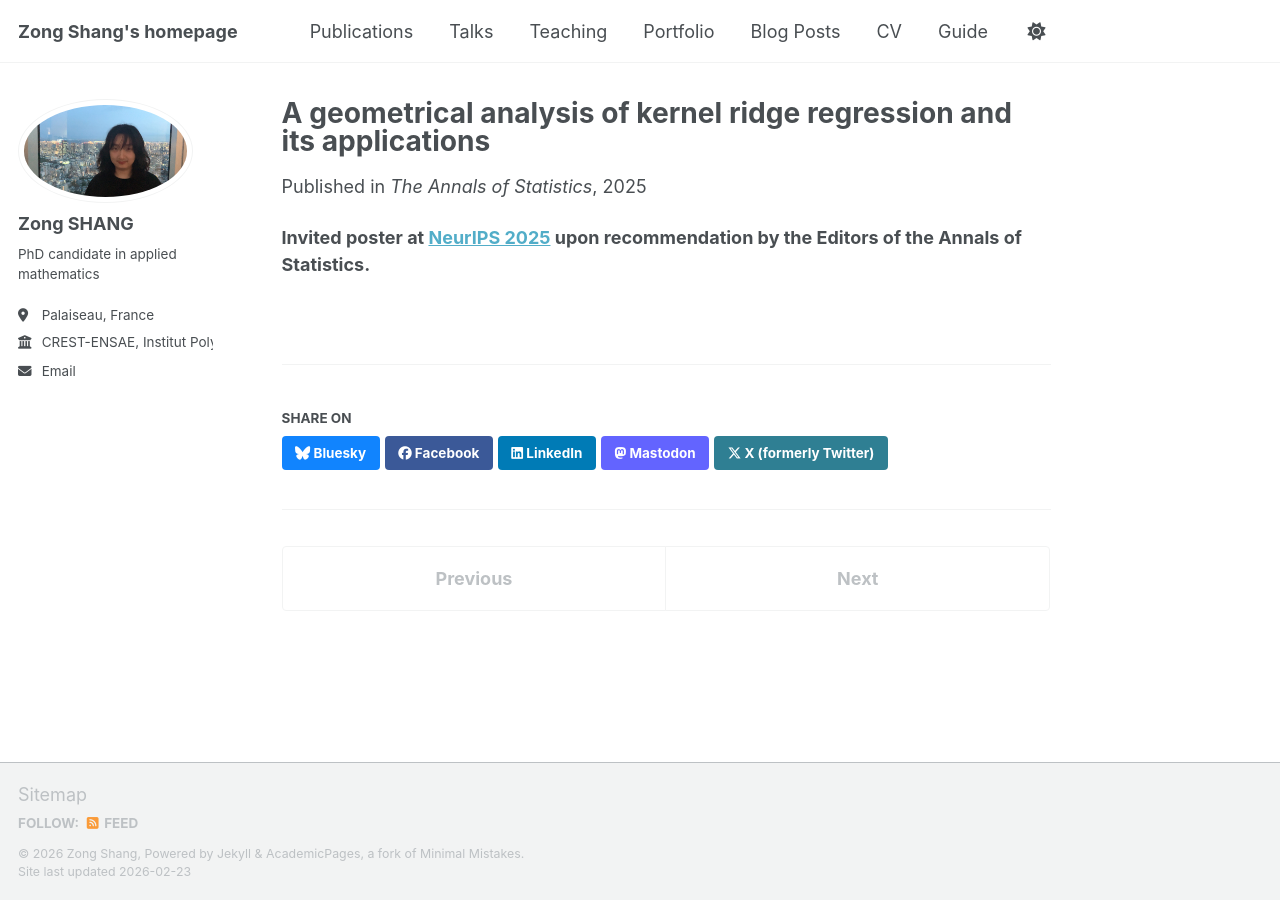
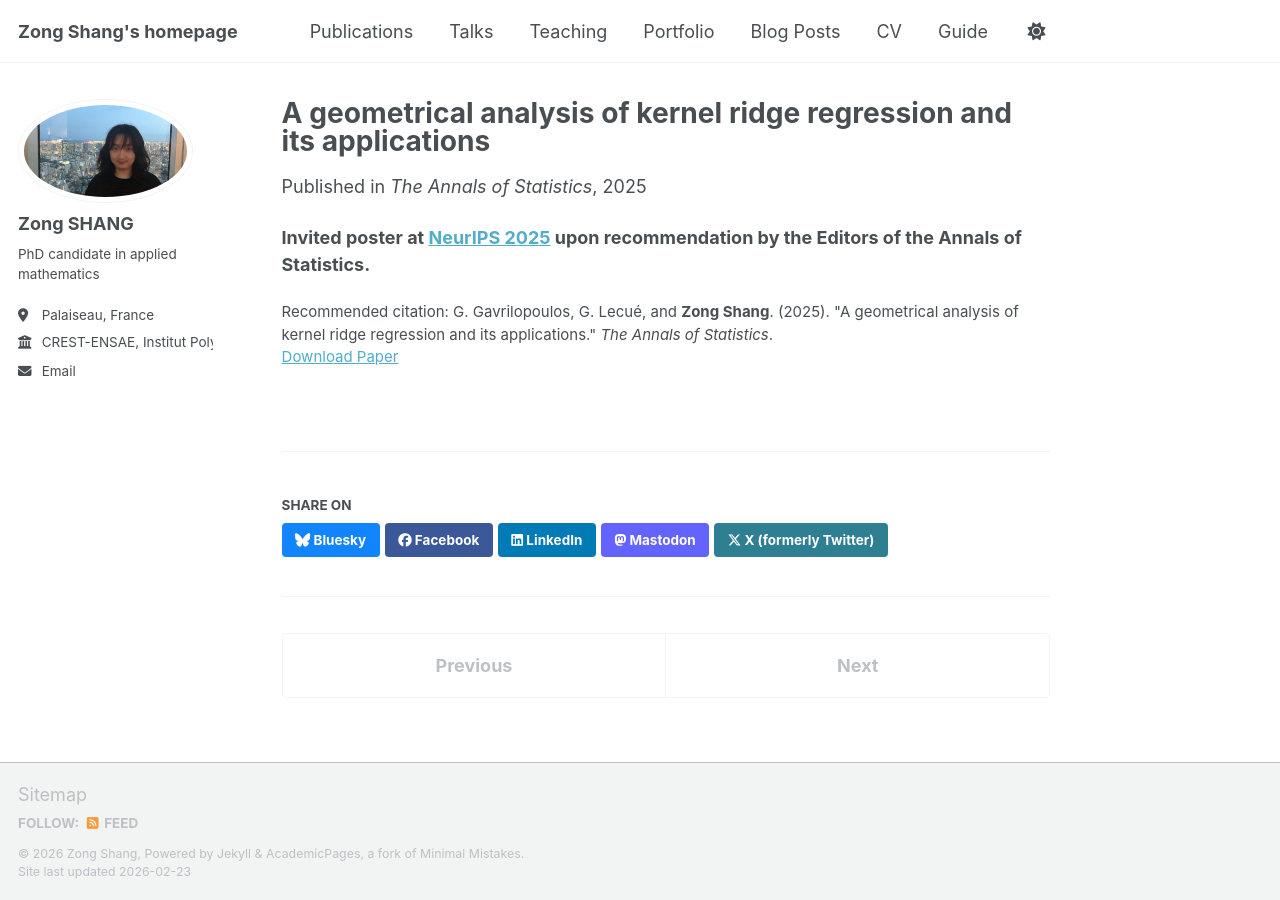
Before and after one commit to zong-shang/zong-shang.github.io, a Jekyll site: the page built from _publications/2025-12-01-geometrical-analysis-kernel-ridge.md, in a window 1280 px wide. Built offline with Jekyll 4.4.1, drawn with Linux system fonts in a browser that asks for light colours; a script bundle is joined from its source files by our own code; library files that are not in the unit come from our copies.

Commit message:
Update 2025-12-01-geometrical-analysis-kernel-ridge.md

```diff
--- a/_publications/2025-12-01-geometrical-analysis-kernel-ridge.md
+++ b/_publications/2025-12-01-geometrical-analysis-kernel-ridge.md
@@ -6,6 +6,7 @@ permalink: /publication/2025-geometrical-analysis-krr
 date: 2025-12-01
 venue: 'The Annals of Statistics'
 paperurl: 'https://projecteuclid.org/journals/annals-of-statistics/volume-53/issue-6/A-geometrical-analysis-of-kernel-ridge-regression-and-its-applications/10.1214/25-AOS2556.full'
+citation: 'G. Gavrilopoulos, G. Lecué, and <b>Zong Shang</b>. (2025). "A geometrical analysis of kernel ridge regression and its applications." <i>The Annals of Statistics</i>.'
 ---
 
 **Invited poster at <a href="https://neurips.cc/virtual/2025/poster/122008">NeurIPS 2025</a> upon recommendation by the Editors of the Annals of Statistics.**
```
